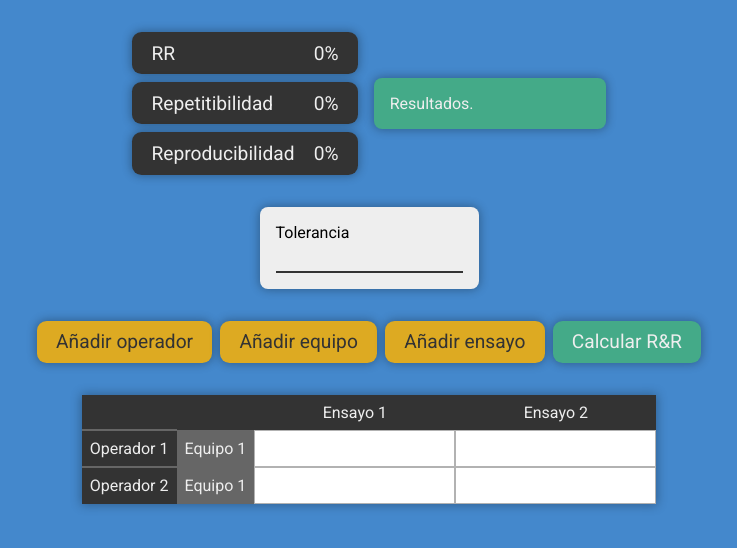
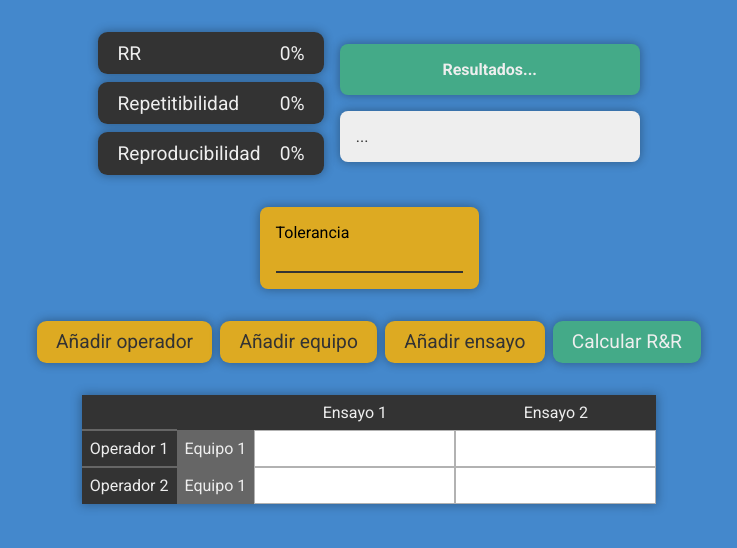
Before and after one commit to FernanEd/metrologia-R-R, a React (Create React App) app: page / in a window 1280 px wide. Shown: the top 548 px of the page, without its empty margins (271-1008 px from the left). Built offline with nearby package versions, Linux system fonts and the light colour scheme.

Commit message:
añadi mensaje de contexto al realizar el analisis rr

```diff
--- a/src/App.js
+++ b/src/App.js
@@ -1,5 +1,7 @@
 import { useState } from 'react';
 import { fabOperador, obtenerRR, redondear } from './logic/calculator';
+
+import anime from 'animejs';
 
 export default function App() {
   const maxOperadores = 10;
@@ -87,6 +89,20 @@ export default function App() {
 
     setCurrentRR(newRR);
     setIsCalculated(true);
+
+    //Modificar colores del resultado
+    anime({
+      targets: '.rr-rating-title',
+      backgroundColor:
+        newRR.RR * 100 < 10
+          ? '#4a8'
+          : newRR.RR * 100 >= 10 && newRR.RR * 100 < 30
+          ? '#da2'
+          : newRR.RR * 100 >= 30
+          ? '#c46'
+          : '#4a8',
+      duration: 1000,
+    });
   }
 
   function obtenerK1() {
@@ -152,15 +168,26 @@ export default function App() {
           </div>
         </div>
         <div className="rr-rating">
-          <div className="rr-rating-title"></div>
-          <div className="rr-rating-desc">
+          <div className="rr-rating-title">
             {isCalculated && currentRR.RR * 100 < 10
               ? 'El sistema de medición es aceptable.'
               : currentRR.RR * 100 >= 10 && currentRR.RR * 100 < 30
               ? 'El sistema de medición es aceptable según su uso, aplicación o costo del instrumento de medición.'
               : currentRR.RR * 100 >= 30
               ? 'El sistema de medicion no es aceptable.'
-              : 'Resultados.'}
+              : 'Resultados...'}
+          </div>
+          <div className="rr-rating-desc">
+            {isCalculated &&
+            currentRR.repetitibilidad > currentRR.reproducibilidad
+              ? 'El instrumento necesita mantenimiento, el equipo requiere ser rediseñado para ser más rígido,\
+               el montaje o ubicación donde se efectúan las mediciones necesita ser mejorado y/o,\
+                existe una variabilidad excesiva entre las partes. '
+              : currentRR.repetitibilidad < currentRR.reproducibilidad
+              ? 'El operador necesita mejor entrenamiento en como utilizar y como leer el instrumento,\
+               la indicación del instrumento no es clara, \
+               No se han mantenido condiciones de reproducibilidad (ambientales, montaje, ruidos, etc.) y/o el instrumento de medición presenta deriva.'
+              : '...'}
           </div>
         </div>
       </div>
--- a/src/index.css
+++ b/src/index.css
@@ -105,9 +105,26 @@ p {
 }
 
 .rr-rating {
+  display: flex;
+  flex-direction: column;
+  gap: 1em;
+  width: 300px;
+}
+
+.rr-rating-title {
   background-color: var(--success);
   color: var(--light);
-  width: 200px;
+  padding: 1em;
+  font-weight: 700;
+  text-align: center;
+
+  border-radius: 0.5em;
+  box-shadow: 0 0 10px 1px rgba(0, 0, 0, 0.3);
+}
+
+.rr-rating-desc {
+  background-color: var(--light);
+  color: var(--dark);
   padding: 1em;
 
   border-radius: 0.5em;
@@ -126,10 +143,10 @@ p {
 }
 
 .app-controls-inputs {
+  background-color: var(--warning);
   padding: 1em;
   border-radius: 0.5em;
   box-shadow: 0 0 10px 1px rgba(0, 0, 0, 0.3);
-  background-color: var(--light);
 
   display: flex;
   justify-content: center;
```
